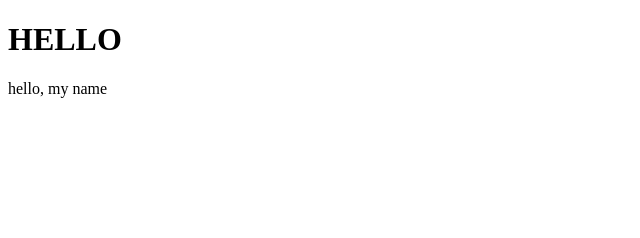
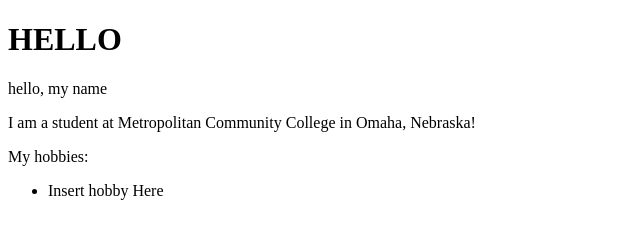
Before and after one commit to 2340-wi2019/1a-cchouffon, a plain HTML site: page Index.html in a window 1280 px wide. Shown: the whole page, without its empty margins (0-640 px from the left). Drawn offline with Linux system fonts and the light colour scheme.

Commit message:
Update Index.html

```diff
--- a/Index.html
+++ b/Index.html
@@ -13,7 +13,11 @@
 -->
     <H1>HELLO</H1>
 <P> hello, my name <span id ="first-name"></span><span id = "last-name"></span></P>
-
+<P>I am a student at <span class="mcc"> Metropolitan Community College</span> in Omaha, Nebraska!</P>
+<p>My hobbies:<br>
+<ul>
+    <li id="Hobby"> Insert hobby Here</li>
+</ul></p>
 
 </body>
 </html>
```
